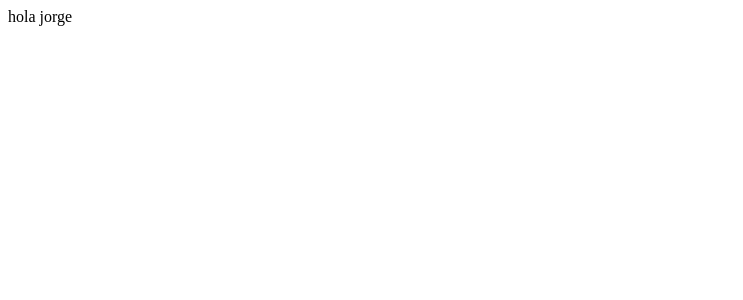
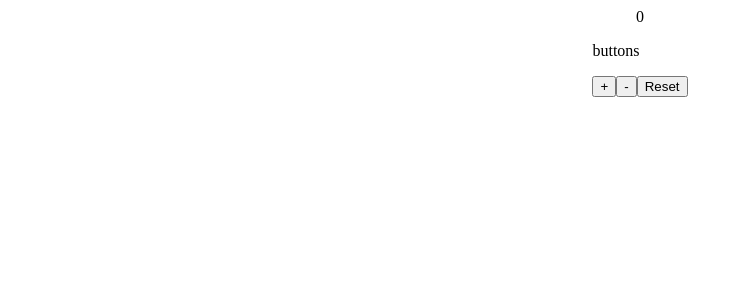
Before and after one commit to Federico-Villace/midu-bootcamp, a React (Create React App) app in the folder notes-app/: page / in a window 1280 px wide. Shown: the top 300 px of the page, without its empty margins (0-743 px from the left). Built offline with nearby package versions, Linux system fonts and the light colour scheme.

Commit message:
Counter with redux

```diff
--- a/notes-app/src/App.js
+++ /dev/null
@@ -1,7 +0,0 @@
-import React from "react";
-
-function App() {
-  return <div className="App">hola jorge</div>;
-}
-
-export default App;
--- a/notes-app/src/index.js
+++ b/notes-app/src/index.js
@@ -1,8 +1,69 @@
 import React from "react";
 import { createRoot } from "react-dom/client";
-import App from "./App";
+import ReactDOM from "react-dom";
 
+import { configureStore } from "@reduxjs/toolkit";
+
+const counterReducer = (state = 0, action) => {
+  const { type } = action;
+  switch (action.type) {
+    case "@counter/incremented":
+      return state + 1;
+    case "@counter/decremented":
+      return state - 1;
+    case "@counter/reseted":
+      return 0;
+    default:
+      return state;
+  }
+};
+
+const store = configureStore({ reducer: counterReducer });
+
+const actionIncremented = {
+  type: "@counter/incremented",
+};
+
+const actionDecremented = {
+  type: "@counter/decremented",
+};
+
+const actionReset = {
+  type: "@counter/reseted",
+};
+
+store.subscribe(() => {
+  console.log(store.getState());
+});
+
+const App = () => {
+  return (
+    <div
+      className="App"
+      style={{
+        display: "flex",
+        alignItems: "center",
+        justifyContent: "center",
+        flexDirection: "column",
+      }}
+    >
+      <div>{store.getState()}</div>
+      <div>
+        <p>buttons </p>
+        <button onClick={() => store.dispatch(actionIncremented)}> + </button>
+        <button onClick={() => store.dispatch(actionDecremented)}> - </button>
+        <button onClick={() => store.dispatch(actionReset)}> Reset </button>
+      </div>
+    </div>
+  );
+};
 const container = document.getElementById("root");
-const root = createRoot(container);
 
-root.render(<App />);
+const renderApp = () => {
+  ReactDOM.render(<App />, document.getElementById("root"));
+};
+
+renderApp();
+store.subscribe(() => {
+  renderApp();
+});
```
